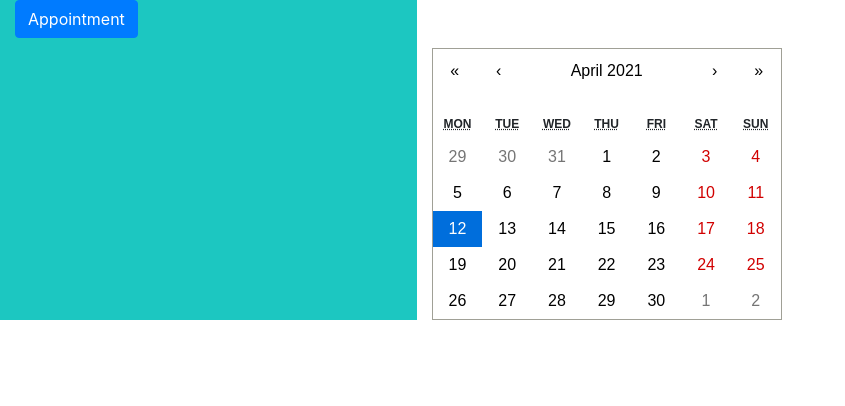
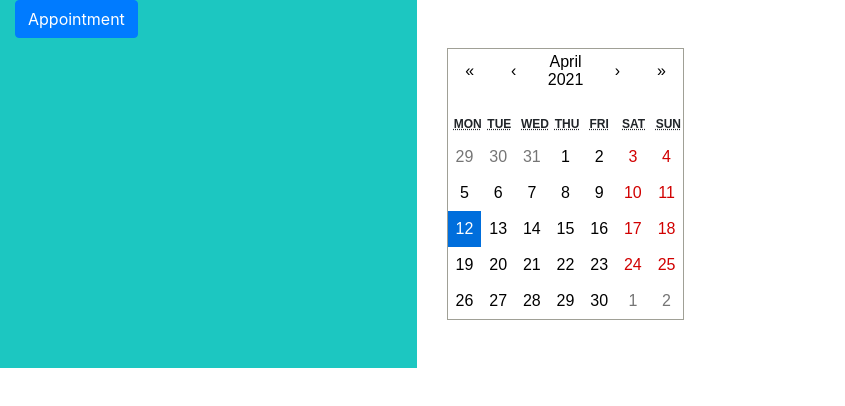
Before and after one commit to sahariar-safin/doctor-portal, a React (Create React App) app: page /dashboard in a window 1280 px wide. Shown: the top 406 px of the page, without its empty margins (0-845 px from the left). Built offline with nearby package versions, Linux system fonts and the light colour scheme.

Commit message:
something is cooking

```diff
--- a/src/components/Dashbord/AppointmentDashbord/AppointmentDashbord.js
+++ b/src/components/Dashbord/AppointmentDashbord/AppointmentDashbord.js
@@ -1,11 +1,27 @@
-import React from 'react';
+import React, { useState } from 'react';
+import Calendar from 'react-calendar';
+import 'react-calendar/dist/Calendar.css';
 
-const AppointmentDashbord = () => {
+const AppointmentDashboard = () => {
+    const [date, setDate] = useState(new Date());
+
+    const onChange = (value) => {
+        setDate(value);
+    }
+
     return (
         <div>
+            <div className="col-md-4 mt-5">
+                <Calendar
+                    onChange={onChange}
+                    value={date}
+                />
+            </div>
+            <div className="col-md-4 mt-5">
 
+            </div>
         </div>
     );
 };
 
-export default AppointmentDashbord;
+export default AppointmentDashboard;
--- a/src/components/Dashbord/Dashbord/Dashboard.js
+++ b/src/components/Dashbord/Dashbord/Dashboard.js
@@ -1,27 +1,15 @@
 import React, { useState } from 'react';
-import Calendar from 'react-calendar';
-import 'react-calendar/dist/Calendar.css';
+import AppointmentDashboard from '../AppointmentDashbord/AppointmentDashbord';
 
 const Dashboard = () => {
 
-    const [date, setDate] = useState(new Date());
-
-    const onChange = (value) => {
-        setDate(value);
-    }
     return (
         <div className="container-fluid row">
             <div className="col-md-4 bg-brand">
                 <button className="btn btn-primary">Appointment</button>
             </div>
-            <div className="col-md-4 mt-5">
-                <Calendar
-                    onChange={onChange}
-                    value={date}
-                />
-            </div>
-            <div className="col-md-4 mt-5">
-
+            <div className="col-md-8">
+                <AppointmentDashboard></AppointmentDashboard>
             </div>
         </div>
     );
```
